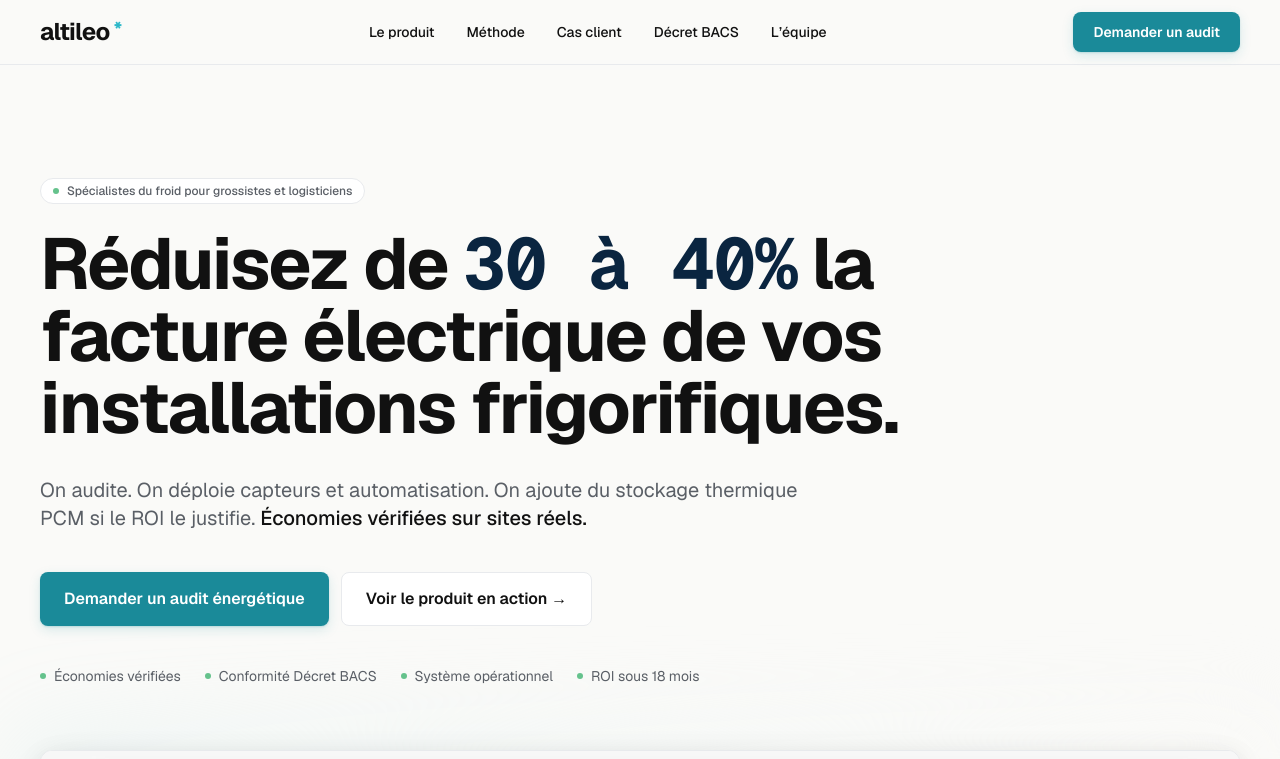
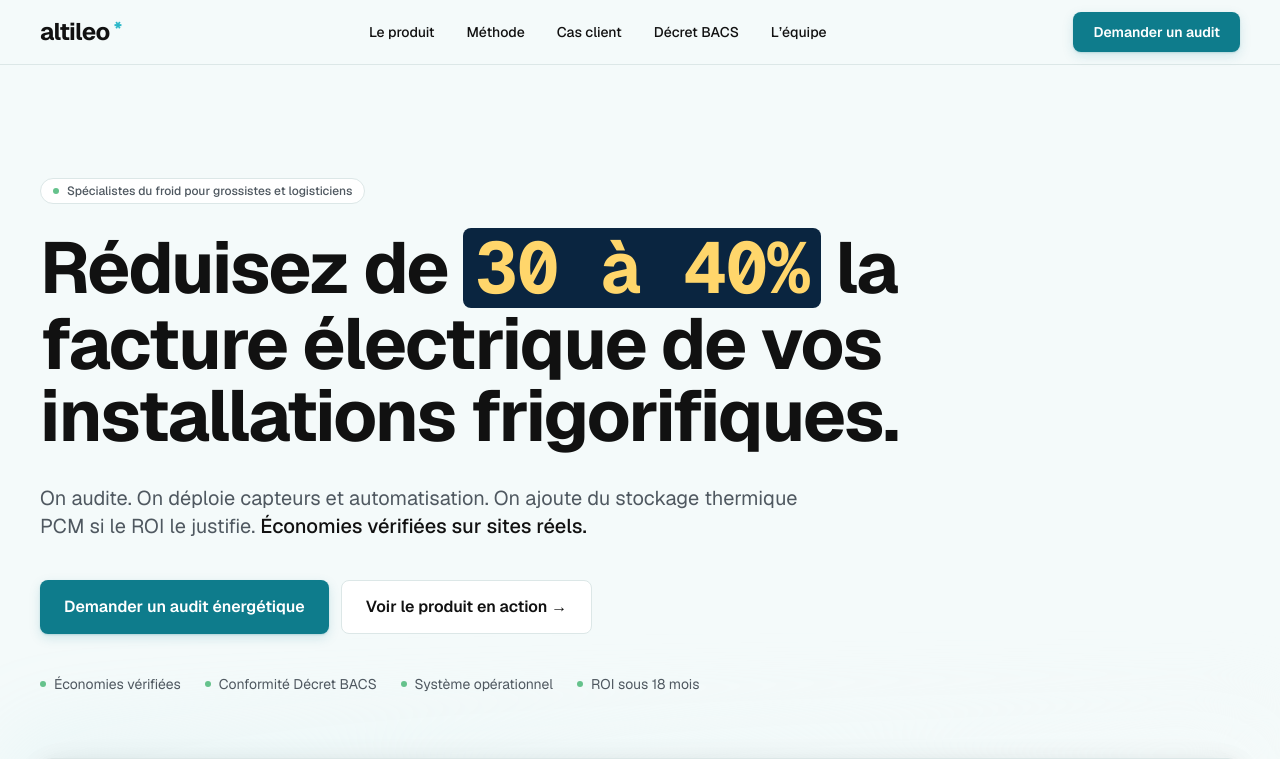
Before and after one commit to altileo/altileo, a Next.js app: page / in a window 1280 px wide. Shown: the top 759 px of the page. Built offline with nearby package versions, Linux system fonts and the light colour scheme; no server answers.

Commit message:
feat: soft mint palette + yellow savings highlight

```diff
--- a/src/app/globals.css
+++ b/src/app/globals.css
@@ -8,7 +8,7 @@
   }
 
   body {
-    background-color: #FAFAF8;
+    background-color: #F4FAFA;
     color: #111111;
     -webkit-font-smoothing: antialiased;
     -moz-osx-font-smoothing: grayscale;
@@ -16,7 +16,7 @@
   }
 
   *:focus-visible {
-    outline: 2px solid #1A8A99;
+    outline: 2px solid #0E7C8C;
     outline-offset: 2px;
     border-radius: 4px;
   }
@@ -30,7 +30,7 @@
   }
 
   .grid-dots {
-    background-image: radial-gradient(circle, #E8EAED 1px, transparent 1px);
+    background-image: radial-gradient(circle, #DCE7E7 1px, transparent 1px);
     background-size: 24px 24px;
   }
 
@@ -40,7 +40,7 @@
     box-shadow:
       0 4px 24px rgba(17, 17, 17, 0.08),
       0 16px 48px rgba(17, 17, 17, 0.06);
-    border: 1px solid #E8EAED;
+    border: 1px solid #DCE7E7;
     background: white;
   }
 }
--- a/src/components/sections/Hero.tsx
+++ b/src/components/sections/Hero.tsx
@@ -17,8 +17,10 @@ export function Hero() {
           </div>
           <h1 className="text-5xl lg:text-7xl font-bold tracking-tight leading-[1.02] text-ink">
             Réduisez de{' '}
-            <span className="num text-navy">{hero.savingsRange}</span> la
-            facture électrique de vos installations frigorifiques.
+            <span className="num text-highlight bg-navy px-3 py-1 rounded-lg inline-block">
+              {hero.savingsRange}
+            </span>{' '}
+            la facture électrique de vos installations frigorifiques.
           </h1>
           <p className="mt-8 text-lg lg:text-xl text-muted leading-relaxed max-w-3xl">
             On audite. On déploie capteurs et automatisation. On ajoute du
--- a/tailwind.config.ts
+++ b/tailwind.config.ts
@@ -9,24 +9,24 @@ const config: Config = {
         mono: ['var(--font-geist-mono)', 'monospace'],
       },
       colors: {
-        bg: '#FAFAF8',
+        bg: '#F4FAFA',
         surface: '#FFFFFF',
         ink: '#111111',
         navy: '#0A2540',
-        muted: '#5A5F66',
+        muted: '#4F5860',
         brand: {
           DEFAULT: '#2DB8C9',
-          deep: '#1A8A99',
-          dark: '#147480',
+          deep: '#0E7C8C',
+          dark: '#0A6470',
         },
         success: '#65C28C',
         highlight: '#FFD66B',
-        line: '#E8EAED',
+        line: '#DCE7E7',
       },
       boxShadow: {
         soft: '0 1px 3px rgba(17,17,17,0.04), 0 4px 12px rgba(17,17,17,0.04)',
         card: '0 2px 6px rgba(17,17,17,0.05), 0 8px 24px rgba(17,17,17,0.05)',
-        cta: '0 1px 2px rgba(26,138,153,0.2), 0 4px 12px rgba(26,138,153,0.15)',
+        cta: '0 1px 2px rgba(14,124,140,0.2), 0 4px 12px rgba(14,124,140,0.15)',
         screen:
           '0 4px 24px rgba(17,17,17,0.08), 0 16px 48px rgba(17,17,17,0.06)',
       },
```
